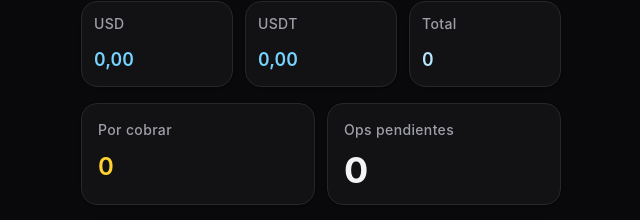
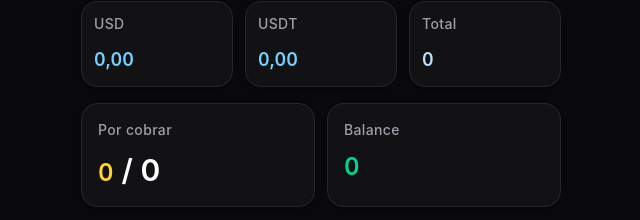
Before and after one commit to SomosAventura2/Cashflow, a React (Vite) app: page / in a window 1280 px wide. Shown: the part 199-419 px from the top of the page, without its empty margins (319-959 px from the left). Built offline with nearby package versions, Linux system fonts and the light colour scheme; no server answers; the database is empty.

Commit message:
Historial solo en Caja, saldos corridos, rutas y UI varias

```diff
--- a/src/features/dashboard/api.js
+++ b/src/features/dashboard/api.js
@@ -61,6 +61,7 @@ export async function fetchDashboard() {
       opsPend,
       movs,
       cobrarRes,
+      pagarRes,
     ] = await Promise.all([
       supabase
         .from('operaciones')
@@ -73,7 +74,8 @@ export async function fetchDashboard() {
         .select('id', { count: 'exact', head: true })
         .in('estado', ['pendiente', 'parcial']),
       fetchAllMovimientosCaja(),
-      supabase.from('cuentas_por_cobrar').select('saldo').gt('saldo', 0),
+      supabase.from('cuentas_por_cobrar').select('cliente_id, saldo').gt('saldo', 0),
+      supabase.from('cuentas_por_pagar').select('saldo').gt('saldo', 0),
     ])
 
     if (opsUltimas.error) return { error: opsUltimas.error.message, data: null }
@@ -91,9 +93,30 @@ export async function fetchDashboard() {
     /** Suma numérica USD + USDT (referencia 1:1; no es tipo de cambio de mercado). */
     const cajaUsdUsdtNominal = cajaUsd + cajaUsdt
 
+    const filasCxc = cobrarRes.error ? [] : (cobrarRes.data ?? [])
     const totalPorCobrar = cobrarRes.error
       ? null
-      : (cobrarRes.data ?? []).reduce((a, r) => a + Number(r.saldo ?? 0), 0)
+      : filasCxc.reduce((a, r) => a + Number(r.saldo ?? 0), 0)
+
+    const clientesConSaldoPorCobrar = new Set(
+      filasCxc.map((r) => r.cliente_id).filter((id) => id != null && String(id).trim() !== ''),
+    ).size
+
+    const sumaOpsYClientesCxc =
+      cobrarRes.error || opsPend.error
+        ? null
+        : (opsPendientes ?? 0) + clientesConSaldoPorCobrar
+
+    const totalPorPagar = pagarRes.error
+      ? null
+      : (pagarRes.data ?? []).reduce((a, r) => a + Number(r.saldo ?? 0), 0)
+
+    const errorBalanceBruto =
+      cobrarRes.error?.message ?? pagarRes.error?.message ?? null
+    const balanceGeneralBruto =
+      errorBalanceBruto != null
+        ? null
+        : cajaUsdUsdtNominal + (totalPorCobrar ?? 0) - (totalPorPagar ?? 0)
 
     return {
       error: null,
@@ -106,8 +129,13 @@ export async function fetchDashboard() {
         cajaUsdt,
         cajaUsdUsdtNominal,
         totalPorCobrar,
+        totalPorPagar,
         errorCobrar: cobrarRes.error?.message ?? null,
+        balanceGeneralBruto,
+        errorBalanceBruto,
         opsPendientes,
+        clientesConSaldoPorCobrar,
+        sumaOpsYClientesCxc,
         errorOpsPend: opsPend.error?.message ?? null,
       },
     }
--- a/src/pages/Dashboard.jsx
+++ b/src/pages/Dashboard.jsx
@@ -96,17 +96,26 @@ export function Dashboard() {
               {d?.errorCobrar ? (
                 <p className="text-xs text-amber-400">{d.errorCobrar}</p>
               ) : (
-                <p className="text-xl font-semibold leading-tight text-amber-300 sm:text-2xl">
-                  {formatNumber(d?.totalPorCobrar ?? 0)}
-                </p>
+                <div className="flex min-w-0 flex-wrap items-baseline gap-x-2 gap-y-1">
+                  <span className="text-xl font-semibold tabular-nums leading-tight text-amber-300 sm:text-2xl">
+                    {formatNumber(d?.totalPorCobrar ?? 0)}
+                  </span>
+                  {d?.sumaOpsYClientesCxc == null ? (
+                    <span className="text-lg text-zinc-500">/ —</span>
+                  ) : (
+                    <span className="text-2xl font-semibold leading-tight text-white sm:text-3xl">
+                      / {d.sumaOpsYClientesCxc}
+                    </span>
+                  )}
+                </div>
               )}
             </Card>
-            <Card title="Ops pendientes" className="min-w-0 p-3 sm:p-4">
-              {d?.errorOpsPend ? (
-                <p className="text-xs text-amber-400">{d.errorOpsPend}</p>
+            <Card title="Balance" className="min-w-0 p-3 sm:p-4">
+              {d?.errorBalanceBruto ? (
+                <p className="text-xs text-amber-400">{d.errorBalanceBruto}</p>
               ) : (
-                <p className="text-3xl font-bold leading-none text-zinc-100 sm:text-4xl">
-                  {d?.opsPendientes ?? 0}
+                <p className="text-xl font-semibold tabular-nums leading-tight text-emerald-400 sm:text-2xl">
+                  {formatNumber(d?.balanceGeneralBruto ?? 0)}
                 </p>
               )}
             </Card>
```
